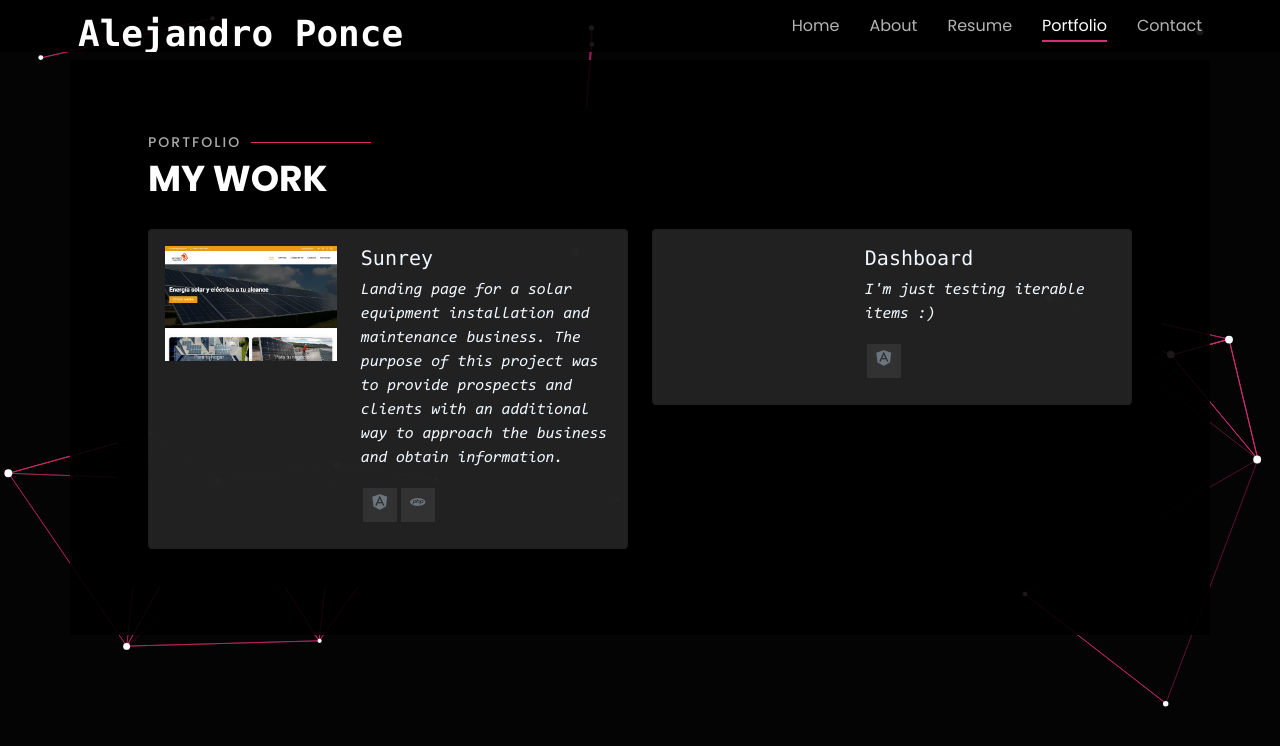
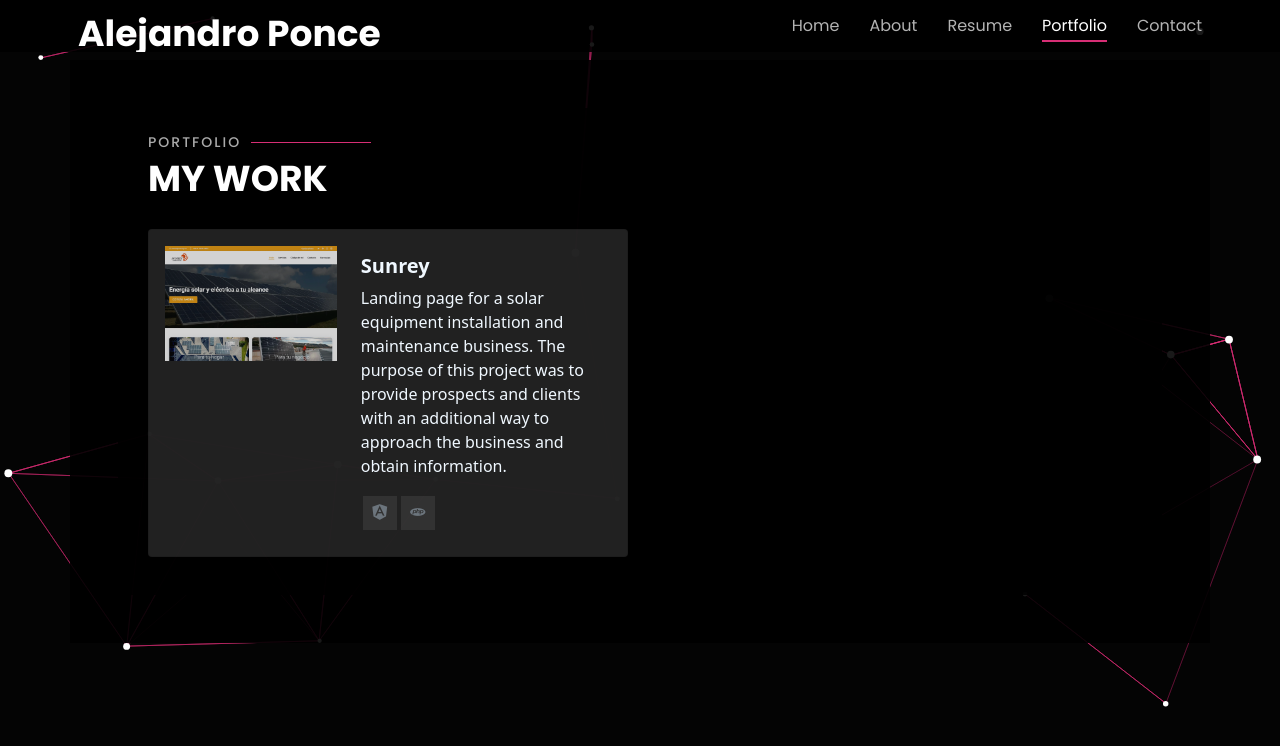
Before and after one commit to josealpma/Portfolio, an Angular app: page /portfolio in a window 1280 px wide. Shown: the top 746 px of the page. Built offline with nearby package versions, Linux system fonts and the light colour scheme.

Commit message:
Redirects testing and header adjust

```diff
--- a/angular.json
+++ b/angular.json
@@ -27,7 +27,8 @@
             "tsConfig": "tsconfig.app.json",
             "assets": [
               "src/favicon.ico",
-              "src/assets"
+              "src/assets",
+              "src/_redirects"
             ],
             "styles": [
               "src/styles.css",
--- a/src/app/Components/Shared/header/header.component.css
+++ b/src/app/Components/Shared/header/header.component.css
@@ -109,11 +109,6 @@
       font-size: 26px;
     }
   }
-
-  #HelloWorld{
-    font-family: Consolas;
-  }
-
 /*--------------------------------------------------------------
 # Navigation Menu
 --------------------------------------------------------------*/
--- a/src/app/Components/Shared/header/header.component.html
+++ b/src/app/Components/Shared/header/header.component.html
@@ -13,7 +13,7 @@
 
         </div>
 
-        <h2 class="text-lg-start text-center mb-4"><span id="HelloWorld">Hello World</span>, I'm a <span role="button" class="highlight" (click)="fnTapme()" title="Tap me" data-bs-toggle="tooltip" data-bs-placement="top">developer</span> from Monterrey, MX</h2>
+        <h2 class="text-lg-start text-center mb-4"><span class="consolas">Hello world</span>, I'm a <span role="button" class="highlight" (click)="fnTapme()" title="Don't tap me" data-bs-toggle="tooltip" data-bs-placement="top">developer</span> from Monterrey, MX</h2>
 
         <nav id="navbar" class="navbar d-lg-flex d-none">
             <ul class="d-flex flex-wrap justify-content-center">
@@ -47,12 +47,22 @@
         </button>
     </div>
     <div class="offcanvas-body px-0">
-        <ul id="offcanvas-list" class="fs-4 px-0">
+        <ul id="offcanvas-list" class="fs-6 px-0">
             <li><a data-bs-dismiss="offcanvas" routerLink="/home" routerLinkActive="active" class="nav-link ">Home</a></li>
             <li><a data-bs-dismiss="offcanvas" routerLink="/about" routerLinkActive="active" class="nav-link">About</a></li>
             <li><a data-bs-dismiss="offcanvas" routerLink="/resume" routerLinkActive="active" class="nav-link">Resume</a></li>
             <li><a data-bs-dismiss="offcanvas" routerLink="/portfolio" routerLinkActive="active" class="nav-link">Portfolio</a></li>
             <li><a data-bs-dismiss="offcanvas" routerLink="/contact" routerLinkActive="active" class="nav-link">Contact</a></li>
+            <li class="nav-item dropdown">
+                <a class="nav-link dropdown-toggle" href="#" role="button" data-bs-toggle="dropdown" aria-expanded="false">
+                    Language
+                </a>
+                <ul class="dropdown-menu bg-dark">
+                    <li><a class="dropdown-item" href="#">🇲🇽 Spanish</a></li>
+                    <li><a class="dropdown-item" href="#">🇺🇸 English</a></li>
+                </ul>
+            </li>
+
         </ul>
 
     </div>
--- a/src/app/Components/Shared/header/header.component.ts
+++ b/src/app/Components/Shared/header/header.component.ts
@@ -2,6 +2,7 @@ import { Component, OnInit } from '@angular/core';
 import { Router, NavigationEnd } from '@angular/router';
 import { filter } from 'rxjs/operators';
 
+declare var window: any;
 
 @Component({
   selector: 'app-header',
@@ -10,7 +11,7 @@ import { filter } from 'rxjs/operators';
 })
 export class HeaderComponent implements OnInit {
   isVisible = true;
-
+  counter: number = 0;
   constructor(private router: Router) { }
 
   taps: number = 0;
@@ -32,7 +33,9 @@ export class HeaderComponent implements OnInit {
 
   fnTapme(): void{
     this.taps += 1;
+    this.counter += 1;
     if(this.taps % 5 == 0){
+      window.switchMotion();
     }
   }
 
--- a/src/app/Views/portfolio/portfolio.component.css
+++ b/src/app/Views/portfolio/portfolio.component.css
@@ -19,3 +19,13 @@
 .icon-box:hover {
     background: rgba(255, 255, 255, 0.12);
 }
+
+.portfolio-item img {
+    transition: all 0.1s ease-in-out;
+    opacity: .8;
+}
+
+.portfolio-item img:hover {
+    opacity: 1;
+    cursor: pointer;
+}
--- a/src/app/Views/portfolio/portfolio.component.html
+++ b/src/app/Views/portfolio/portfolio.component.html
@@ -20,12 +20,12 @@
                   </div>
 
                   <div class="col-md-7">
-                    <h5 class="card-title">{{item.Title}}</h5>
+                    <h5 class="card-title mt-2 fw-bold">{{item.Title}}</h5>
 
                     <p class="card-text">{{item.Description}}</p>
                     <div class="d-flex my-2">
-                      <div class="icon-box" *ngFor="let tech of item.Technologies">
-                        <span class="text-muted px-1" [title]="tech.Name" data-bs-toggle="tooltip" data-bs-placement="bottom"><i [class]="tech.Icon"></i></span>
+                      <div class="icon-box" *ngFor="let tech of item.Technologies" [title]="tech.Name" data-bs-toggle="tooltip" data-bs-placement="bottom">
+                        <span class="text-muted px-1" ><i [class]="tech.Icon"></i></span>
                         </div>
                     </div>
                   </div>
--- a/src/app/Views/portfolio/portfolio.component.ts
+++ b/src/app/Views/portfolio/portfolio.component.ts
@@ -20,23 +20,16 @@ export class PortfolioComponent implements OnInit {
       Url: '',
       Img: '../../../assets/img/portfolio/Sunrey.webp',
     },
-    {
-      Title: 'Dashboard',
-      Description: "I'm just testing iterable items :) ",
-      Technologies: [
-        { Name: 'Angular', Icon: 'devicon-angularjs-plain' },
-        // { Name: 'PHP', Icon: 'devicon-php-plain' }
-      ],
-      Url: '',
-      Img: '',
-    },
     // {
     //   Title: 'Dashboard',
     //   Description: "I'm just testing iterable items :) ",
-    //   Technologies: '',
+    //   Technologies: [
+    //     { Name: 'Angular', Icon: 'devicon-angularjs-plain' },
+    //   ],
     //   Url: '',
     //   Img: '',
-    // }
+    // },
+
   ];
 
   ngOnInit(): void {
--- a/src/assets/js/script.js
+++ b/src/assets/js/script.js
@@ -193,10 +193,7 @@ const initTooltips = () => {
 
 }
 
-
-
-
-const switchMotion =() =>  {
+window.switchMotion = () =>  {
   inMotion = !inMotion;
   for (var i = 0; i < particles.length; i++) {
     if(inMotion){
--- a/src/fonts.css
+++ b/src/fonts.css
@@ -3,6 +3,8 @@
     src: url(assets/font/Consolas.ttf) format("opentype");
 }
 
-* {
-    font-family: 'Consolas', 'arial', sans-serif;
+
+.consolas{
+    font-family: Consolas;
+    font-weight: bold;
 }
```
Also changed, not shown: src/assets/font/Consolas.ttf, 1 other file (tests, documents, lock files or other folders).
